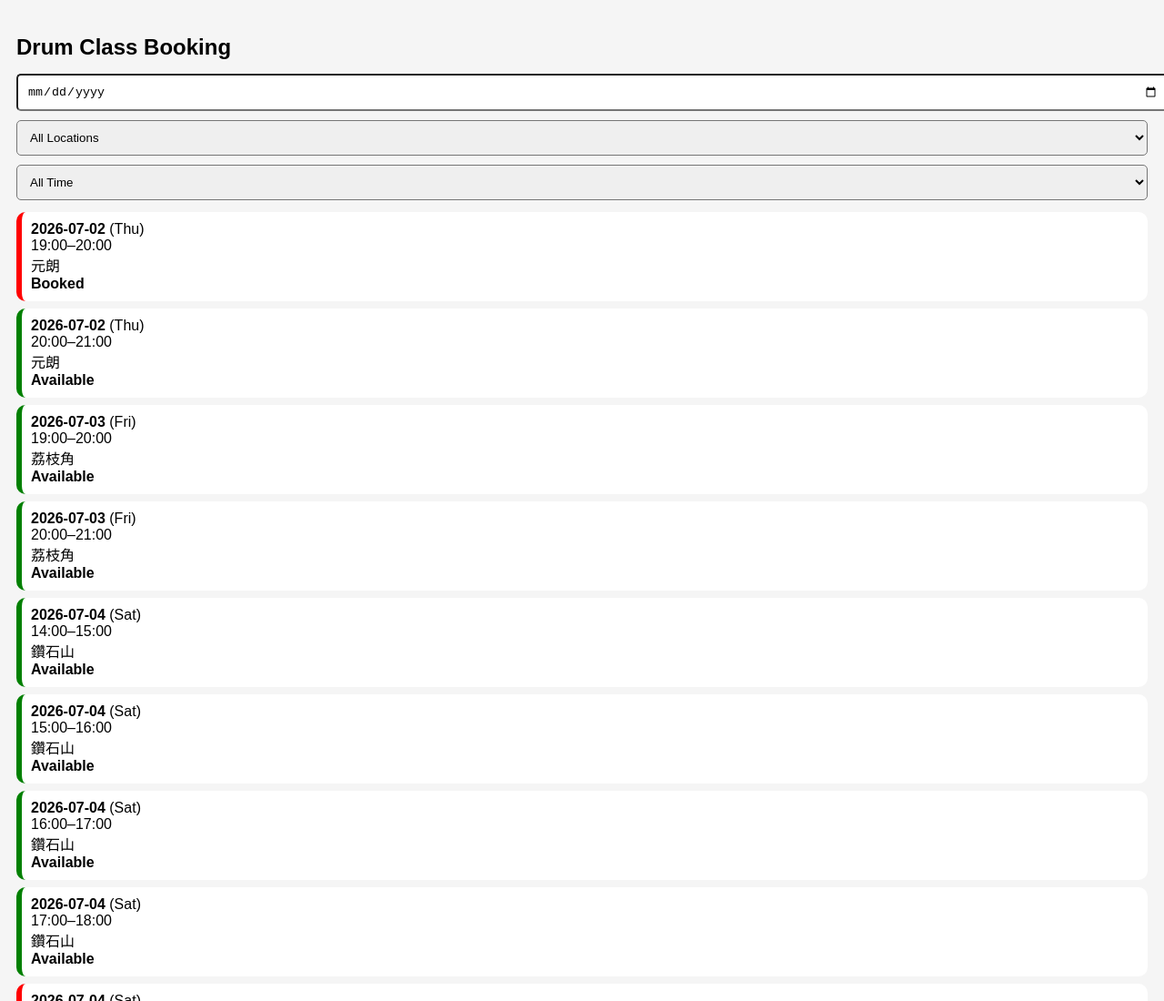
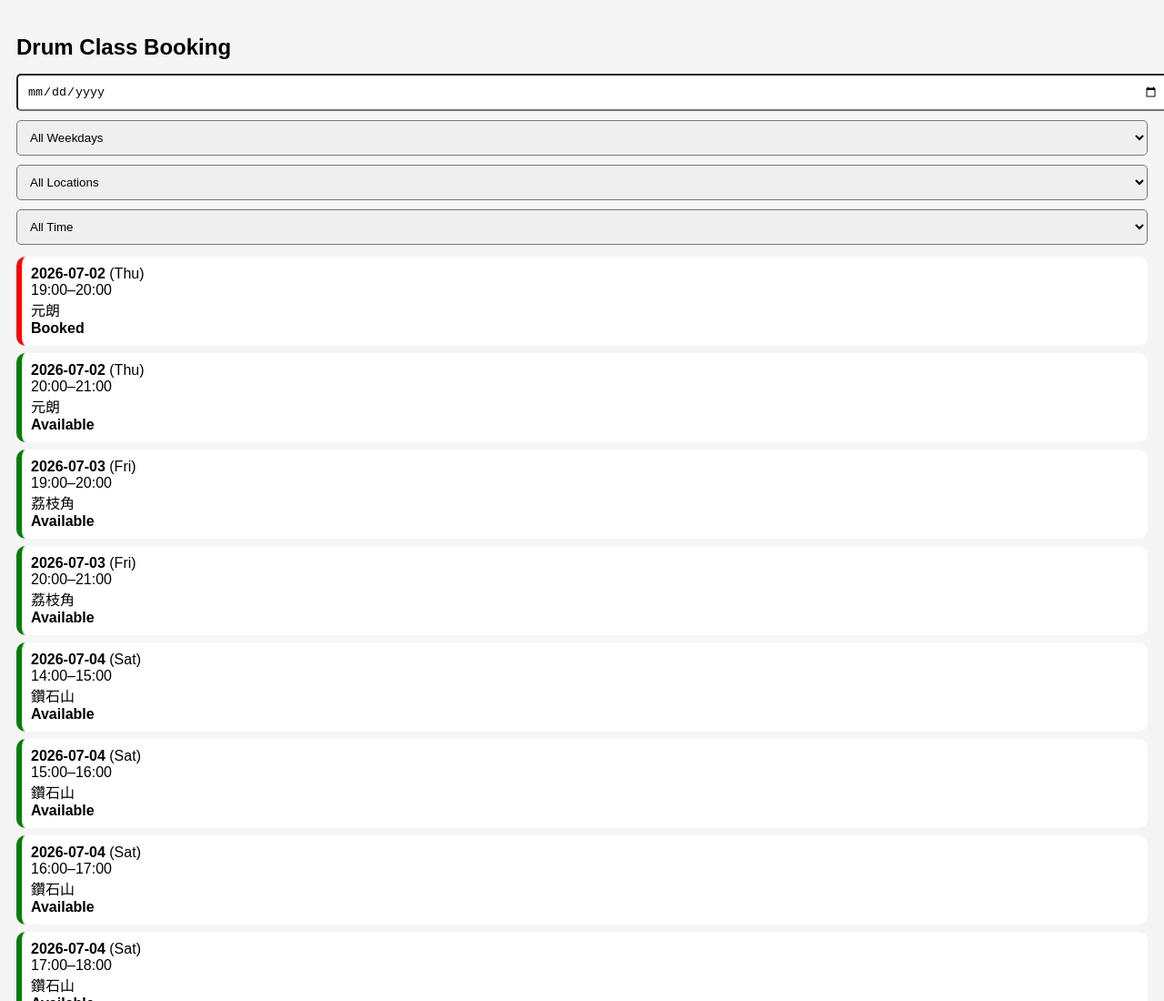
Before and after one commit to szetokinglong820/Szeto-Drum-Class-schedule, a plain HTML site: page index.html in a window 1280 px wide. Shown: the top 1100 px of the page at 91% size. Drawn offline with Linux system fonts and the light colour scheme.

Commit message:
Add weekday filter to booking interface

```diff
--- a/index.html
+++ b/index.html
@@ -14,6 +14,16 @@ select,input { width:100%; padding:10px; margin:5px 0; border-radius:5px; }
 <body>
 <h2>Drum Class Booking</h2>
 <input type='date' id='dateFilter'>
+<select id='weekdayFilter'>
+<option value=''>All Weekdays</option>
+<option>Mon</option>
+<option>Tue</option>
+<option>Wed</option>
+<option>Thu</option>
+<option>Fri</option>
+<option>Sat</option>
+<option>Sun</option>
+</select>
 <select id='locationFilter'>
 <option value=''>All Locations</option>
 <option>元朗</option>
@@ -101,13 +111,14 @@ timeSet.sort().forEach(t=>{ let o=document.createElement('option');o.text=t;time
 
 function render(){
 const dF=document.getElementById('dateFilter').value;
+const wF=document.getElementById('weekdayFilter').value;
 const lF=document.getElementById('locationFilter').value;
 const tF=document.getElementById('timeFilter').value;
 const list=document.getElementById('list');
 list.innerHTML='';
 
 data.filter(r=>
-(!dF||r.Date==dF)&&(!lF||r.Location==lF||lF=='All')&&(!tF||r.Time==tF)
+(!dF||r.Date==dF)&&(!wF||r.Weekday==wF)&&(!lF||r.Location==lF||lF=='All')&&(!tF||r.Time==tF)
 ).forEach(r=>{
 let div=document.createElement('div');
 div.className='card '+(r.Availability=='Available'?'green':'red');
```
